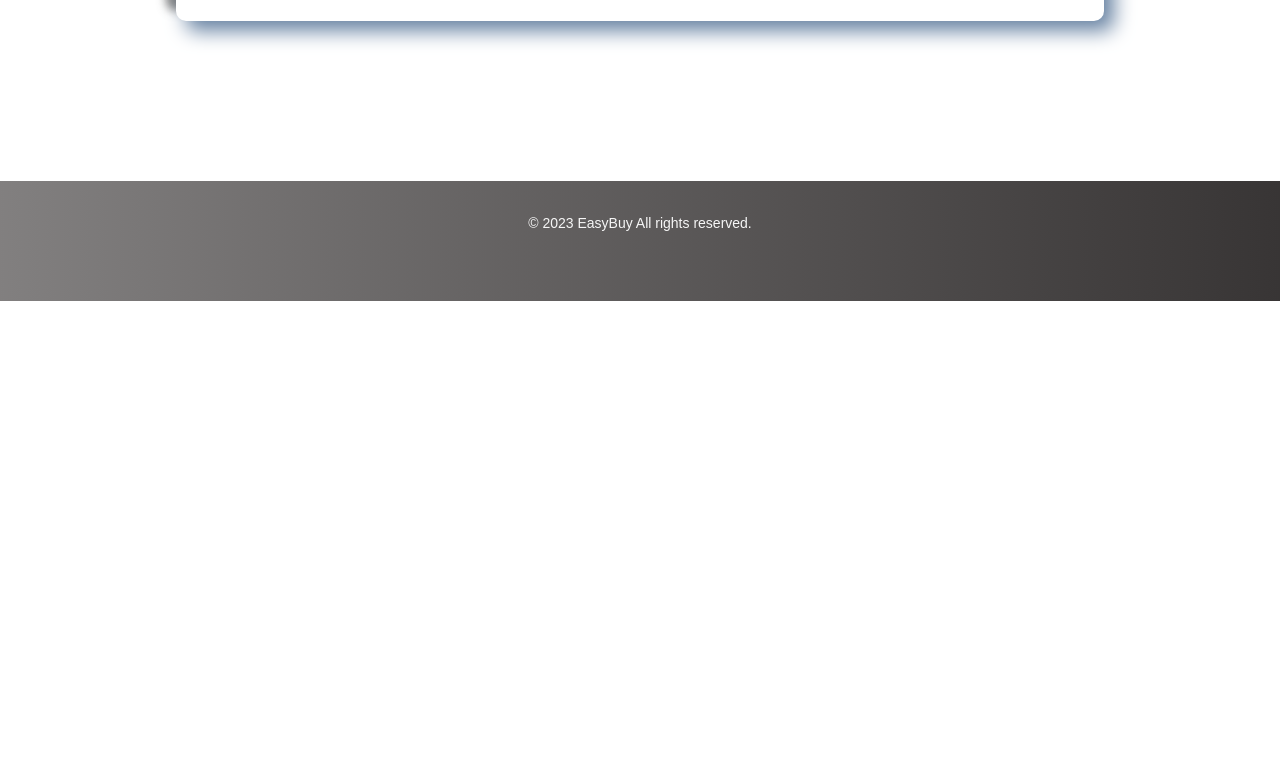
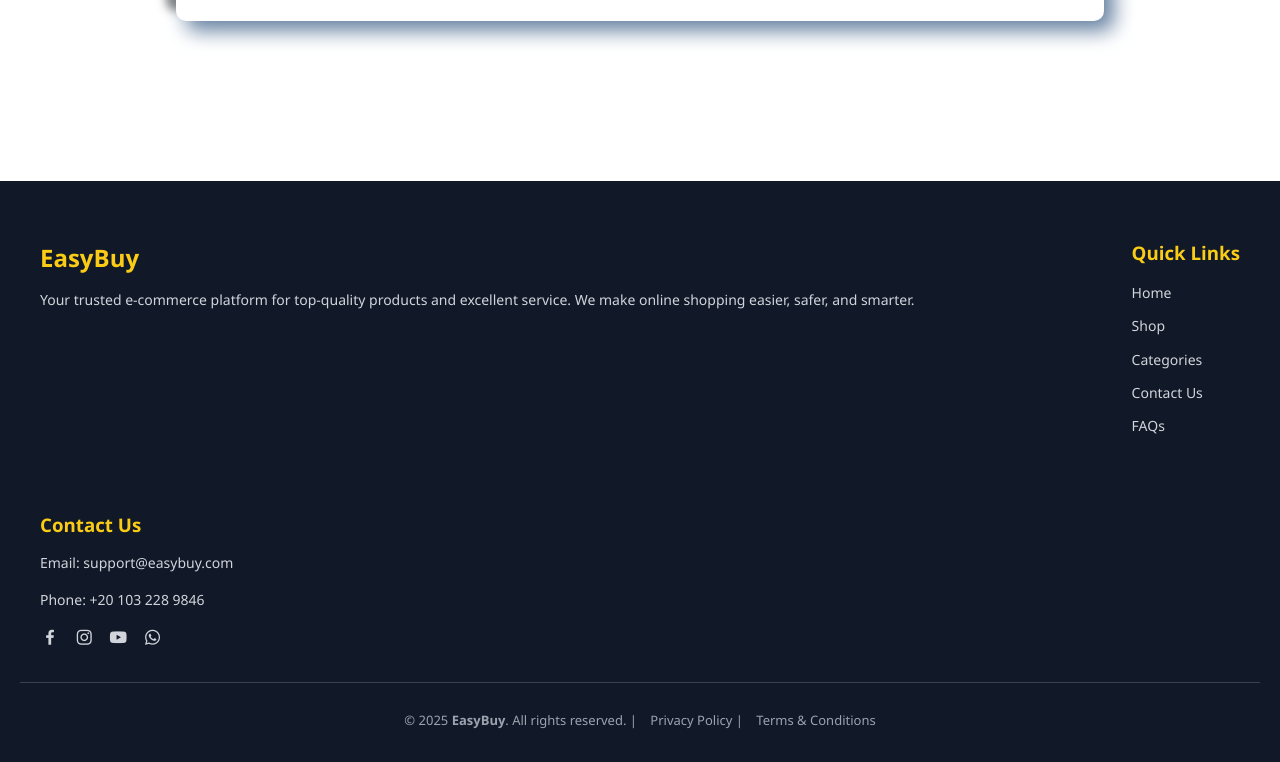
Before and after one commit to ahmedalsadq13/FrontEnd-Ecommerce-Project, a plain HTML site: page pages/ContactUs.html in a window 1280 px wide. Shown: the part 699-1461 px from the top of the page. Before the commit the page ends 1000 px from the top, so only its background shows below. Drawn offline with nearby package versions, Linux system fonts and the light colour scheme.

Commit message:
contactus

```diff
--- a/css/footer.css
+++ b/css/footer.css
@@ -1,12 +1,80 @@
 body {
     margin: 0;
-    font-family: Arial, sans-serif;
 }
-footer{
-    background-image: linear-gradient(90deg, #535050ba 0%, #343131fa 100%);
-    padding: 20px;
-    text-align: center;
-    font-size: 14px;
-    color: #f6f6f6;
-    height: 10vh;
+.footer {
+  background-color: #111827;
+  color: #e5e7eb;
+  padding: 40px 20px 20px;
+  font-family: 'Segoe UI', sans-serif;
+
 }
+
+.footer-container {
+  display: flex;
+  flex-wrap: wrap;
+  justify-content: space-between;
+  gap: 40px;
+  max-width: 1200px;
+  margin: auto;
+}
+
+.footer-section h2,
+.footer-section h3 {
+  color: #facc15;
+  margin-bottom: 15px;
+}
+
+.footer-section p,
+.footer-section ul li a {
+  color: #d1d5db;
+  font-size: 14px;
+  line-height: 1.6;
+}
+
+.footer-section ul {
+  list-style: none;
+  padding: 0;
+}
+
+.footer-section ul li {
+  margin-bottom: 10px;
+}
+
+.footer-section ul li a {
+  text-decoration: none;
+  transition: color 0.3s;
+}
+
+.footer-section ul li a:hover {
+  color: #facc15;
+}
+
+.social-icons a {
+  margin-right: 10px;
+  color: #d1d5db;
+  font-size: 20px;
+  transition: color 0.3s;
+}
+
+.social-icons a:hover {
+  color: #facc15;
+}
+
+.footer-bottom {
+  text-align: center;
+  margin-top: 30px;
+  border-top: 1px solid #374151;
+  padding-top: 15px;
+  font-size: 13px;
+  color: #9ca3af;
+}
+
+.footer-bottom a {
+  color: #9ca3af;
+  text-decoration: none;
+  margin-left: 10px;
+}
+
+.footer-bottom a:hover {
+  color: #facc15;
+}
--- a/pages/ContactUs.html
+++ b/pages/ContactUs.html
@@ -1,5 +1,6 @@
 <!DOCTYPE html>
 <html lang="en">
+
 <head>
     <meta charset="UTF-8">
     <link rel="stylesheet" href="https://cdnjs.cloudflare.com/ajax/libs/font-awesome/5.15.2/css/all.min.css" />
@@ -9,32 +10,38 @@
     <link rel="stylesheet" href="/css/footer.css">
     <title>Contact Us</title>
 </head>
+
 <body>
     <div class="container">
         <div class="icons">
-                <a href="mailto:aya.abdelkhalk30@gmail.com" target="_blank"> <i class='bx bxl-gmail bx-tada' ></i> </a>
-                <a href="https://www.facebook.com/aya.khaled.909880?locale=ar" target="_blank"><i class='bx bxl-facebook bx-tada' ></i></a>
-                <a href="https://www.instagram.com/aya_abdelkhalk?igsh=MXE2djNxZ2FqY2ZudA==" target="_blank"><i class='bx bxl-instagram-alt bx-tada'></i></a>
-                <a href="https://youtu.be/ttza41X-O6k?si=jjxmFjq89Dy9I_cP" target="_blank"><i class='bx bxl-youtube bx-tada' ></i></a>
-                <a href="https://wa.me/201032289846" target="_blank"><i class='bx bxl-whatsapp-square bx-tada' ></i></a>
+            <a href="mailto:aya.abdelkhalk30@gmail.com" target="_blank"> <i class='bx bxl-gmail bx-tada'></i> </a>
+            <a href="https://www.facebook.com/aya.khaled.909880?locale=ar" target="_blank"><i
+                    class='bx bxl-facebook bx-tada'></i></a>
+            <a href="https://www.instagram.com/aya_abdelkhalk?igsh=MXE2djNxZ2FqY2ZudA==" target="_blank"><i
+                    class='bx bxl-instagram-alt bx-tada'></i></a>
+            <a href="https://youtu.be/ttza41X-O6k?si=jjxmFjq89Dy9I_cP" target="_blank"><i
+                    class='bx bxl-youtube bx-tada'></i></a>
+            <a href="https://wa.me/201032289846" target="_blank"><i class='bx bxl-whatsapp-square bx-tada'></i></a>
         </div>
 
         <div>
 
         </div>
         <div class="fileds">
-            <div ><h1>Send us a message</h1></div>
+            <div>
+                <h1>Send us a message</h1>
+            </div>
             <form action="" method="get">
                 <div>
                     <input type="text" class="inputbox" id="name" placeholder="Enter your full name">
                 </div>
-                <div >
+                <div>
                     <input type="text" class="inputbox" id="phone" placeholder="Phone">
                 </div>
-                <div >
+                <div>
                     <input type="email" class="inputbox" id="email" placeholder="Enter your email">
                 </div>
-                <div >
+                <div>
                     <textarea class="inputbox" id="msg" placeholder="Enter your message"></textarea>
                 </div>
                 <button type="button" id="bttn" class="btn" onclick="getAllContactUsMsgs()">Send Message</button>
@@ -46,15 +53,52 @@
 
     </div>
 
-<footer>
-    <div class="footer">
-        <p>© 2023 EasyBuy All rights reserved.</p>
-    </div>
-</footer>
+    <footer class="footer">
+        <div class="footer-container">
+            <div class="footer-section about">
+                <h2>EasyBuy</h2>
+                <p>Your trusted e-commerce platform for top-quality products and excellent service. We make online
+                    shopping easier, safer, and smarter.</p>
+            </div>
+
+            <div class="footer-section links">
+                <h3>Quick Links</h3>
+                <ul>
+                    <li><a href="#">Home</a></li>
+                    <li><a href="#">Shop</a></li>
+                    <li><a href="#">Categories</a></li>
+                    <li><a href="#">Contact Us</a></li>
+                    <li><a href="#">FAQs</a></li>
+                </ul>
+            </div>
+
+            <div class="footer-section contact">
+                <h3>Contact Us</h3>
+                <p>Email: support@easybuy.com</p>
+                <p>Phone: +20 103 228 9846</p>
+                <div class="social-icons">
+                    <a href="https://www.facebook.com/aya.khaled.909880?locale=ar" target="_blank"><i
+                            class='bx bxl-facebook'></i></a>
+                    <a href="https://www.instagram.com/aya_abdelkhalk?igsh=MXE2djNxZ2FqY2ZudA==" target="_blank"><i
+                            class='bx bxl-instagram'></i></a>
+                    <a href="https://youtu.be/ttza41X-O6k?si=jjxmFjq89Dy9I_cP" target="_blank"><i
+                            class='bx bxl-youtube'></i></a>
+                    <a href="https://wa.me/201032289846" target="_blank"><i class='bx bxl-whatsapp'></i></a>
+                </div>
+            </div>
+        </div>
+
+        <div class="footer-bottom">
+            <p>© 2025 <strong>EasyBuy</strong>. All rights reserved. | <a href="#">Privacy Policy</a> | <a
+                    href="#">Terms & Conditions</a></p>
+        </div>
+    </footer>
 
 
 
 
-<script src="/js/ContactUs.js"></script>
+
+    <script src="/js/ContactUs.js"></script>
 </body>
+
 </html>
```
Also changed, not shown: js/ContactUs.js (line endings or trailing spaces).
